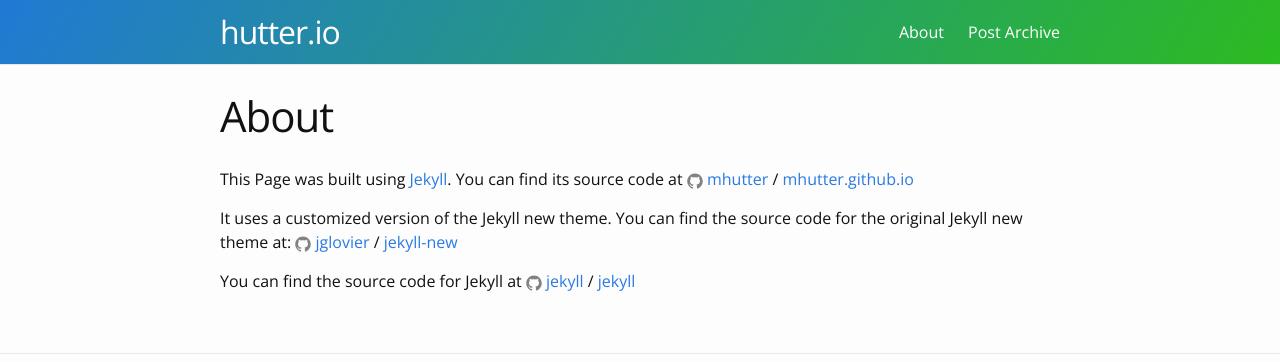
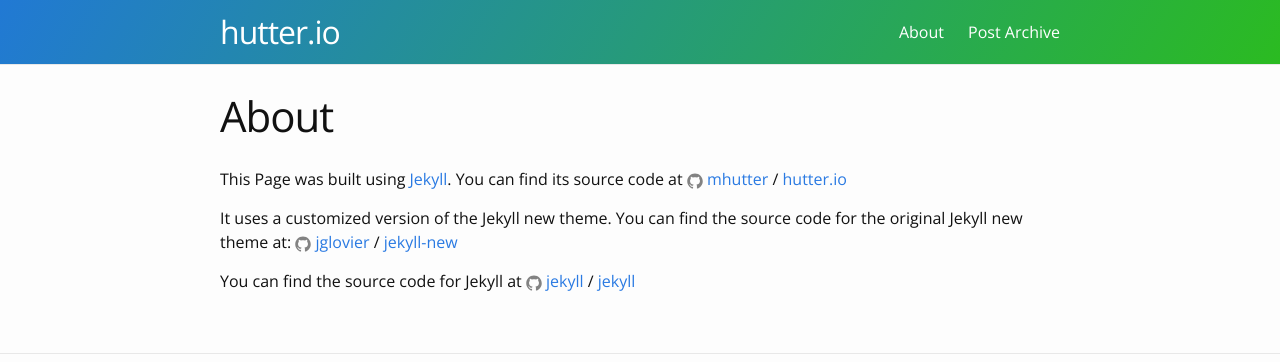
Before and after one commit to mhutter/hutter.io, a Jekyll site: the page built from about.md, in a window 1280 px wide. Shown: the top 362 px of the page. Built offline with Jekyll 4.4.1, drawn with Linux system fonts in a browser that asks for light colours.

Commit message:
fixed links on about page

```diff
--- a/about.md
+++ b/about.md
@@ -7,7 +7,7 @@
 This Page was built using [Jekyll](http://jekyllrb.com/).
 You can find its source code at
 {% include icon-github.html username="mhutter" %} /
-[mhutter.github.io](https://github.com/mhutter/mhutter.github.io/)
+[hutter.io](https://github.com/mhutter/hutter.io/)
 
 It uses a customized version of the Jekyll new theme.
 You can find the source code for the original Jekyll new theme at:
```
